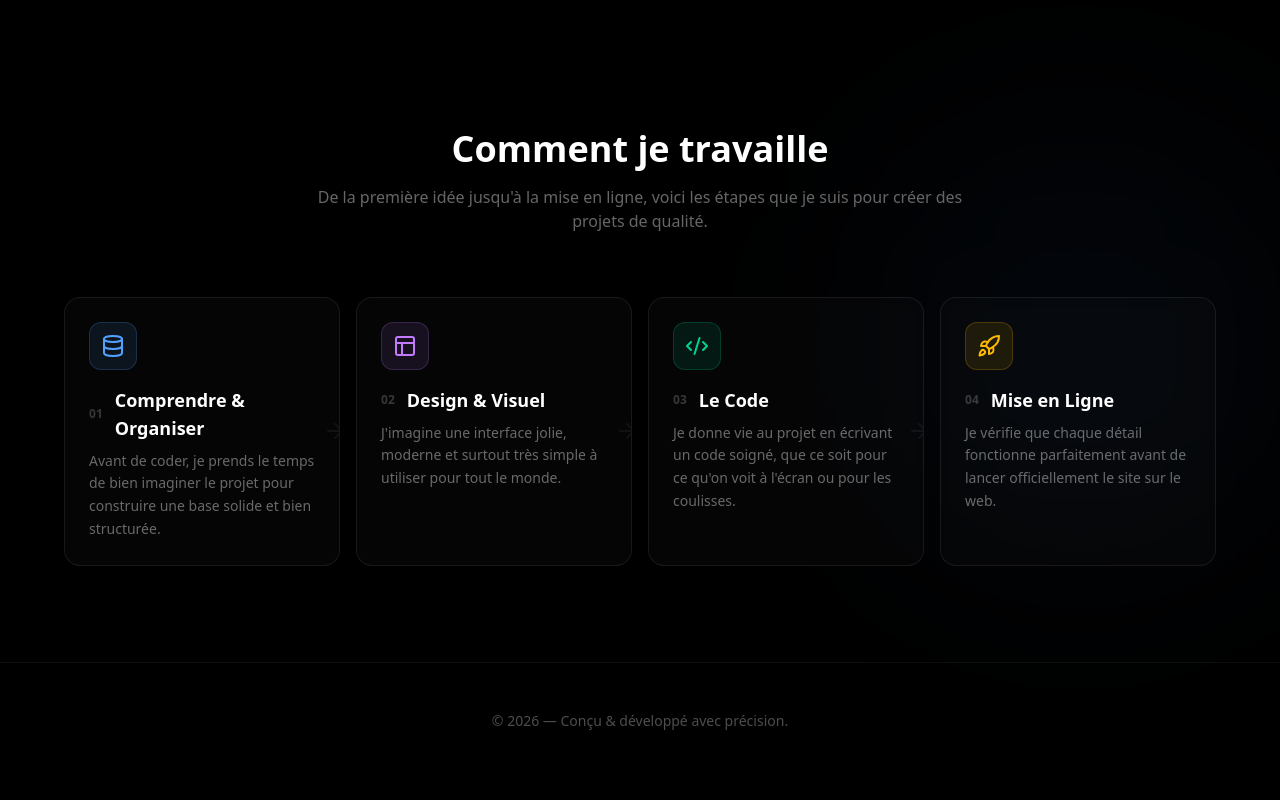
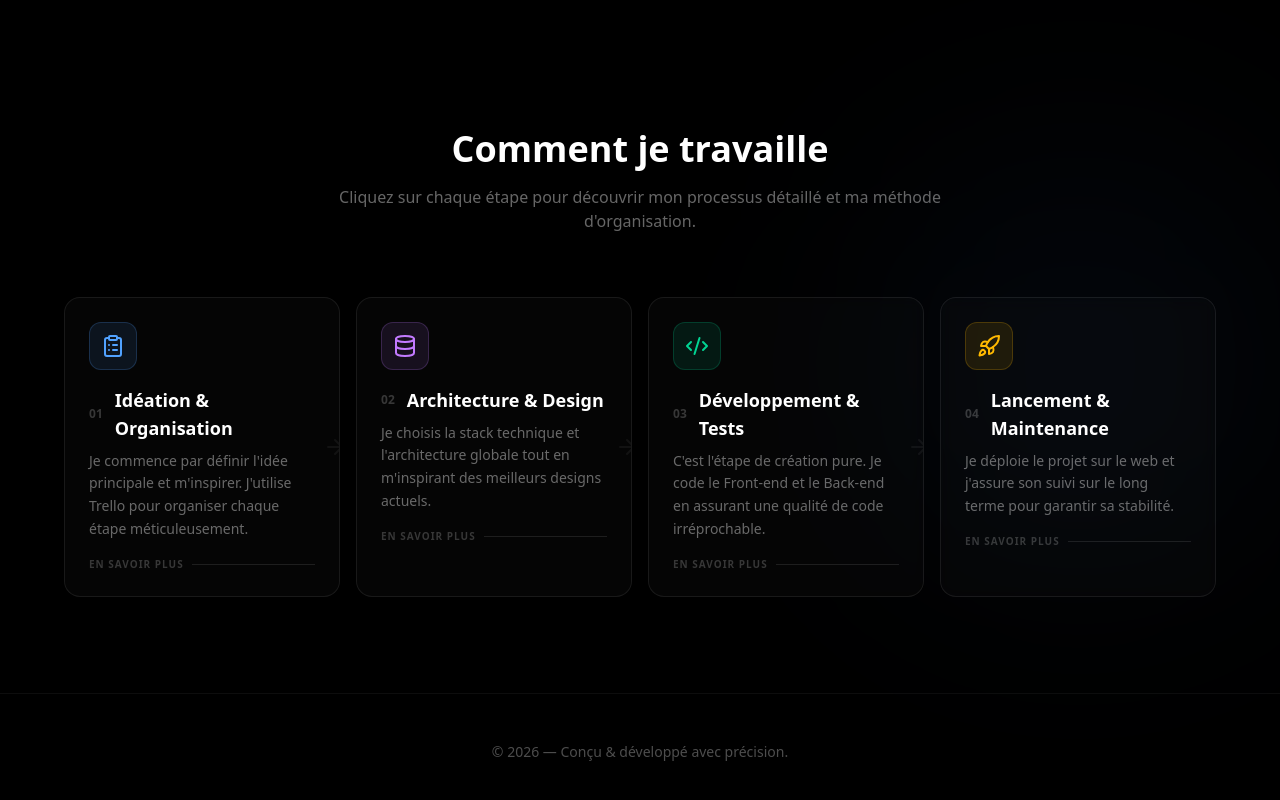
Before and after one commit to EliasL94/portfolio, a Next.js app: page / in a window 1280 px wide. Shown: the part 2486-3286 px from the top of the page. Before the commit the page ends 3265 px from the top, so only its background shows below. Built offline with nearby package versions, Linux system fonts and the light colour scheme.

Commit message:
Implémentation de la section Workflow interactive avec détails

```diff
--- a/src/components/Workflow.tsx
+++ b/src/components/Workflow.tsx
@@ -1,40 +1,50 @@
 "use client";
 
-import { motion } from "framer-motion";
-import { Code2, Layout, Zap, Database, Search, Rocket } from "lucide-react";
-import { useState, useRef } from "react";
+import { motion, AnimatePresence } from "framer-motion";
+import { Code2, Layout, Database, Rocket, ClipboardList, X } from "lucide-react";
+import { useState, useRef, useEffect } from "react";
 
 const steps = [
   {
-    title: "Comprendre & Organiser",
-    description: "Avant de coder, je prends le temps de bien imaginer le projet pour construire une base solide et bien structurée.",
-    icon: Database,
+    id: "ideation",
+    title: "Idéation & Organisation",
+    description: "Je commence par définir l'idée principale et m'inspirer. J'utilise Trello pour organiser chaque étape méticuleusement.",
+    details: "Tout commence par l'idée principale. Je m'inspire de l'existant et je pose les bonnes questions pour cerner le besoin. Ensuite, je mets en place un Trello complet, que ce soit pour un projet solo ou en équipe. J'y rédige des 'user stories' détaillées avec tous les critères techniques pour ne rien laisser au hasard dès le premier jour.",
+    icon: ClipboardList,
     color: "blue",
   },
   {
-    title: "Design & Visuel",
-    description: "J'imagine une interface jolie, moderne et surtout très simple à utiliser pour tout le monde.",
-    icon: Layout,
+    id: "architecture",
+    title: "Architecture & Design",
+    description: "Je choisis la stack technique et l'architecture globale tout en m'inspirant des meilleurs designs actuels.",
+    details: "Je définis l'architecture du projet et les technologies les plus adaptées (Next.js, Laravel, etc.). Je décide comment le projet sera déployé et comment le Front et le Back vont communiquer. Parallèlement, je recherche des templates et des visuels inspirants pour concevoir une interface moderne et intuitive.",
+    icon: Database,
     color: "purple",
   },
   {
-    title: "Le Code",
-    description: "Je donne vie au projet en écrivant un code soigné, que ce soit pour ce qu'on voit à l'écran ou pour les coulisses.",
+    id: "dev",
+    title: "Développement & Tests",
+    description: "C'est l'étape de création pure. Je code le Front-end et le Back-end en assurant une qualité de code irréprochable.",
+    details: "Phase de codage intensif. Je développe les fonctionnalités prévues dans le Trello tout en gardant une vision globale du projet. Une fois le code écrit, je lance une phase de tests rigoureux pour vérifier que tout fonctionne parfaitement sur tous les navigateurs avant de valider la mise en production.",
     icon: Code2,
     color: "emerald",
   },
   {
-    title: "Mise en Ligne",
-    description: "Je vérifie que chaque détail fonctionne parfaitement avant de lancer officiellement le site sur le web.",
+    id: "deploy",
+    title: "Lancement & Maintenance",
+    description: "Je déploie le projet sur le web et j'assure son suivi sur le long terme pour garantir sa stabilité.",
+    details: "Le déploiement n'est que le début. Une fois le site en ligne, je m'assure de sa stabilité et de ses performances. Un bon projet doit être maintenable : je reste disponible pour corriger les bugs, mettre à jour les dépendances et faire évoluer les fonctionnalités selon les nouveaux besoins.",
     icon: Rocket,
     color: "amber",
   },
 ];
 
 export default function Workflow() {
+  const [selectedStep, setSelectedStep] = useState<typeof steps[0] | null>(null);
+
   return (
     <section id="workflow" className="relative px-6 py-24 sm:px-8 lg:px-12 bg-black">
-      {/* Background decoration */}
+      {/* Lueurs ambiantes */}
       <div className="absolute right-0 top-1/2 -translate-y-1/2 h-[400px] w-[400px] rounded-full bg-accent/5 blur-[120px] pointer-events-none" />
 
       <motion.div
@@ -48,21 +58,35 @@ export default function Workflow() {
           Comment je travaille
         </h2>
         <p className="text-white/40">
-          De la première idée jusqu&apos;à la mise en ligne, voici les étapes
-          que je suis pour créer des projets de qualité.
+          Cliquez sur chaque étape pour découvrir mon processus détaillé
+          et ma méthode d&apos;organisation.
         </p>
       </motion.div>
 
       <div className="mx-auto grid max-w-6xl gap-4 sm:grid-cols-2 lg:grid-cols-4">
         {steps.map((step, index) => (
-          <WorkflowCard key={index} step={step} index={index} />
+          <WorkflowCard
+            key={index}
+            step={step}
+            index={index}
+            onClick={() => setSelectedStep(step)}
+          />
         ))}
       </div>
+
+      <AnimatePresence>
+        {selectedStep && (
+          <WorkflowModal
+            step={selectedStep}
+            onClose={() => setSelectedStep(null)}
+          />
+        )}
+      </AnimatePresence>
     </section>
   );
 }
 
-function WorkflowCard({ step, index }: { step: typeof steps[0], index: number }) {
+function WorkflowCard({ step, index, onClick }: { step: typeof steps[0], index: number, onClick: () => void }) {
   const cardRef = useRef<HTMLDivElement>(null);
   const [mousePos, setMousePos] = useState({ x: 0, y: 0 });
   const [isHovered, setIsHovered] = useState(false);
@@ -77,7 +101,6 @@ function WorkflowCard({ step, index }: { step: typeof steps[0], index: number })
   };
 
   const Icon = step.icon;
-
   const colorVariants: Record<string, string> = {
     blue: "text-blue-400 bg-blue-400/10 border-blue-400/20",
     purple: "text-purple-400 bg-purple-400/10 border-purple-400/20",
@@ -102,9 +125,9 @@ function WorkflowCard({ step, index }: { step: typeof steps[0], index: number })
       onMouseMove={handleMouseMove}
       onMouseEnter={() => setIsHovered(true)}
       onMouseLeave={() => setIsHovered(false)}
-      className="group relative h-full overflow-hidden rounded-2xl border border-white/[0.08] bg-white/[0.02] p-6 backdrop-blur-sm transition-colors duration-300 hover:border-white/[0.15] hover:bg-white/[0.04]"
+      onClick={onClick}
+      className="group relative cursor-pointer h-full overflow-hidden rounded-2xl border border-white/[0.08] bg-white/[0.02] p-6 backdrop-blur-sm transition-all duration-300 hover:border-white/[0.15] hover:bg-white/[0.04] active:scale-[0.98]"
     >
-      {/* Mouse-follow glow effect */}
       {isHovered && (
         <div
           className="pointer-events-none absolute -inset-px z-0 opacity-0 transition-opacity duration-300 group-hover:opacity-100"
@@ -114,7 +137,7 @@ function WorkflowCard({ step, index }: { step: typeof steps[0], index: number })
         />
       )}
 
-      <div className="relative z-10">
+      <div className="relative z-10 text-left">
         <div className={`mb-4 inline-flex h-12 w-12 items-center justify-center rounded-xl border ${colorVariants[step.color]}`}>
           <Icon className="h-6 w-6" />
         </div>
@@ -127,9 +150,13 @@ function WorkflowCard({ step, index }: { step: typeof steps[0], index: number })
         <p className="text-sm leading-relaxed text-white/40 group-hover:text-white/50 transition-colors duration-300">
           {step.description}
         </p>
+
+        <div className="mt-4 flex items-center gap-2 text-[10px] font-bold uppercase tracking-widest text-white/20 group-hover:text-white/40">
+          En savoir plus
+          <span className="h-px flex-1 bg-white/10" />
+        </div>
       </div>
 
-      {/* Decorative arrow logic for desktop */}
       {index < steps.length - 1 && (
         <div className="hidden lg:block absolute -right-2 top-1/2 -translate-y-1/2 z-20 text-white/5">
            <svg width="24" height="24" viewBox="0 0 24 24" fill="none" stroke="currentColor" strokeWidth="2" strokeLinecap="round" strokeLinejoin="round">
@@ -141,3 +168,79 @@ function WorkflowCard({ step, index }: { step: typeof steps[0], index: number })
     </motion.div>
   );
 }
+
+function WorkflowModal({ step, onClose }: { step: typeof steps[0], onClose: () => void }) {
+  useEffect(() => {
+    document.body.style.overflow = "hidden";
+    return () => {
+      document.body.style.overflow = "";
+    };
+  }, []);
+
+  const Icon = step.icon;
+  const colorVariants: Record<string, string> = {
+    blue: "text-blue-400 border-blue-400/20",
+    purple: "text-purple-400 border-purple-400/20",
+    emerald: "text-emerald-400 border-emerald-400/20",
+    amber: "text-amber-400 border-amber-400/20",
+  };
+
+  return (
+    <div className="fixed inset-0 z-50 flex items-center justify-center p-6 sm:p-8">
+      <motion.div
+        initial={{ opacity: 0 }}
+        animate={{ opacity: 1 }}
+        exit={{ opacity: 0 }}
+        onClick={onClose}
+        className="absolute inset-0 bg-black/80 backdrop-blur-md"
+      />
+
+      <motion.div
+        initial={{ opacity: 0, scale: 0.9, y: 20 }}
+        animate={{ opacity: 1, scale: 1, y: 0 }}
+        exit={{ opacity: 0, scale: 0.9, y: 20 }}
+        className="relative w-full max-w-xl overflow-hidden rounded-3xl border border-white/[0.08] bg-[#0a0a0a] p-8 shadow-2xl"
+      >
+        <button
+          onClick={onClose}
+          className="absolute right-6 top-6 text-white/30 transition-colors hover:text-white"
+        >
+          <X className="h-5 w-5" />
+        </button>
+
+        <div className={`mb-6 inline-flex h-16 w-16 items-center justify-center rounded-2xl border ${colorVariants[step.color]} bg-white/[0.02]`}>
+          <Icon className="h-8 w-8" />
+        </div>
+
+        <h3 className="mb-4 text-2xl font-bold text-white sm:text-3xl">
+          {step.title}
+        </h3>
+
+        <div className="space-y-4">
+          <p className="text-lg leading-relaxed text-white/70">
+            {step.details}
+          </p>
+
+          {step.id === "ideation" && (
+            <div className="mt-6 rounded-2xl border border-white/[0.05] bg-white/[0.02] p-4">
+              <span className="text-[10px] font-bold uppercase tracking-widest text-white/20 mb-2 block">Outil clé</span>
+              <div className="flex items-center gap-3">
+                <div className="h-8 w-8 rounded-lg bg-[#0079BF] flex items-center justify-center">
+                  <span className="font-bold text-white text-xs">Tr</span>
+                </div>
+                <span className="font-medium text-white/60">Trello — Organisation en User Stories</span>
+              </div>
+            </div>
+          )}
+        </div>
+
+        <button
+          onClick={onClose}
+          className="mt-8 w-full rounded-xl bg-white py-3 text-sm font-bold text-black transition-all hover:bg-white/90 active:scale-[0.98]"
+        >
+          Fermer
+        </button>
+      </motion.div>
+    </div>
+  );
+}
```
Also changed, not shown: src/app/page.tsx (+2 -2 lines).
